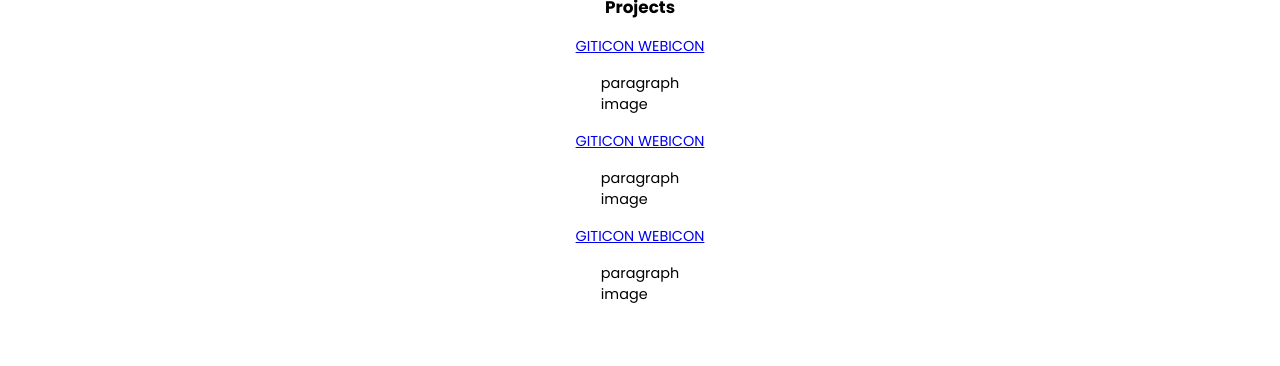
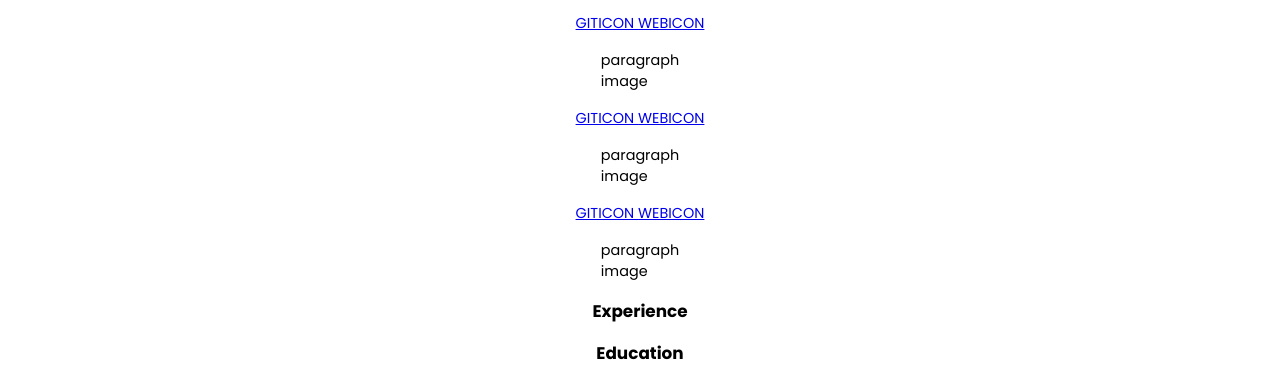
Before and after one commit to bstrdmax/portfolio_jwm, a plain HTML site: page Index.html in a window 1280 px wide. Shown: the part 473-839 px from the top of the page. Before the commit the page ends 800 px from the top, so only its background shows below. Drawn offline with Linux system fonts and the light colour scheme; a web font is replaced by a local one.

Commit message:
Update Index.html
added titles

```diff
--- a/Index.html
+++ b/Index.html
@@ -114,6 +114,16 @@ integrity="sha512-GmZYQ9SKTnOea030Tbiat0Y+jhnYLIpsGAe6QTnToi8hI2nNbVMETHeK4wm4Mu
                 image
             </p>
         </div>
+        <div>
+            <h3>
+                Experience
+            </h3>
+        </div>
+        <div>
+            <h3>
+                Education
+            </h3>
+        </div>
     </main>
     <footer>
 
```
